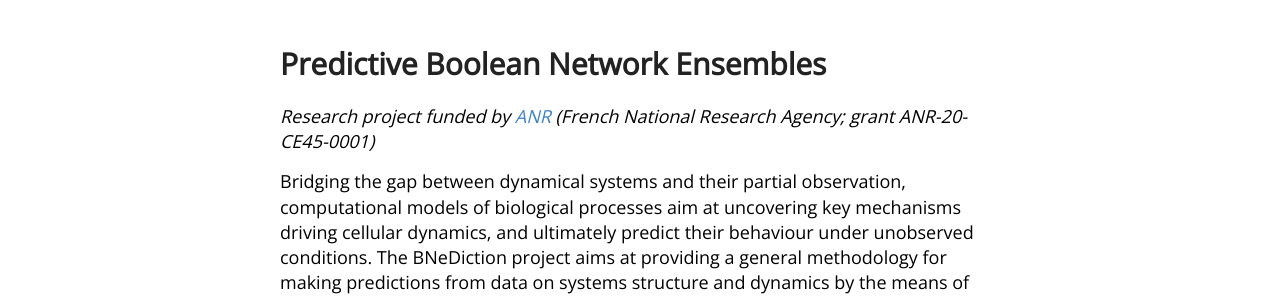
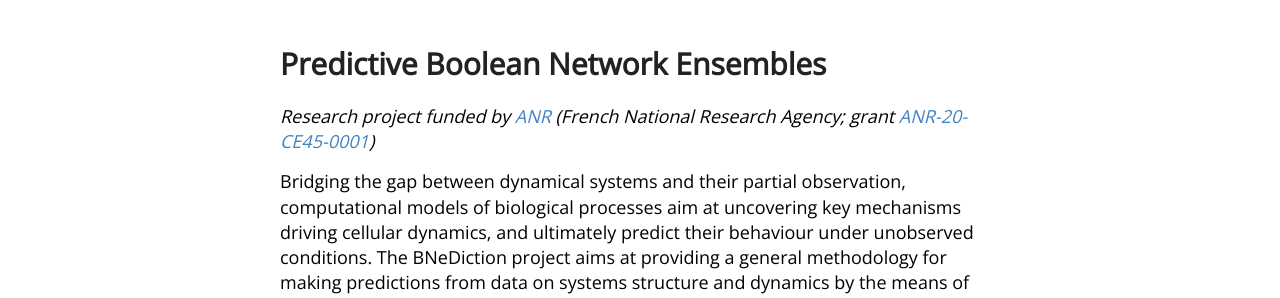
Before and after one commit to bnediction/bnediction.github.io, a Jekyll site: the page built from index.md, in a window 1280 px wide. Shown: the part 122-420 px from the top of the page. Built offline with Jekyll 4.4.1, drawn with Linux system fonts in a browser that asks for light colours; part of the change alters nothing that is shown.

```diff
--- a/index.md
+++ b/index.md
@@ -3,7 +3,7 @@ layout: page
 title: Predictive Boolean Network Ensembles
 ---
 
-*Research project funded by [ANR](http://www.agence-nationale-recherche.fr) (French National Research Agency; grant ANR-20-CE45-0001)*
+*Research project funded by [ANR](http://www.agence-nationale-recherche.fr) (French National Research Agency; grant [ANR-20-CE45-0001](https://anr.fr/en/funded-projects-and-impact/funded-projects/project/funded/project/b2d9d3668f92a3b9fbbf7866072501ef-e2953671f5/?tx_anrprojects_funded%5Bcontroller%5D=Funded&cHash=4ff7d3c4d0c987c2942d04c302a303fe))*
 
 Bridging the gap between dynamical systems and their partial observation, computational models of biological processes aim at uncovering key mechanisms driving cellular dynamics, and ultimately predict their behaviour under unobserved conditions.
 The BNeDiction project aims at providing a general methodology for making predictions from data on systems structure and dynamics by the means of ensembles of Boolean networks, an unexplored direction.
```
